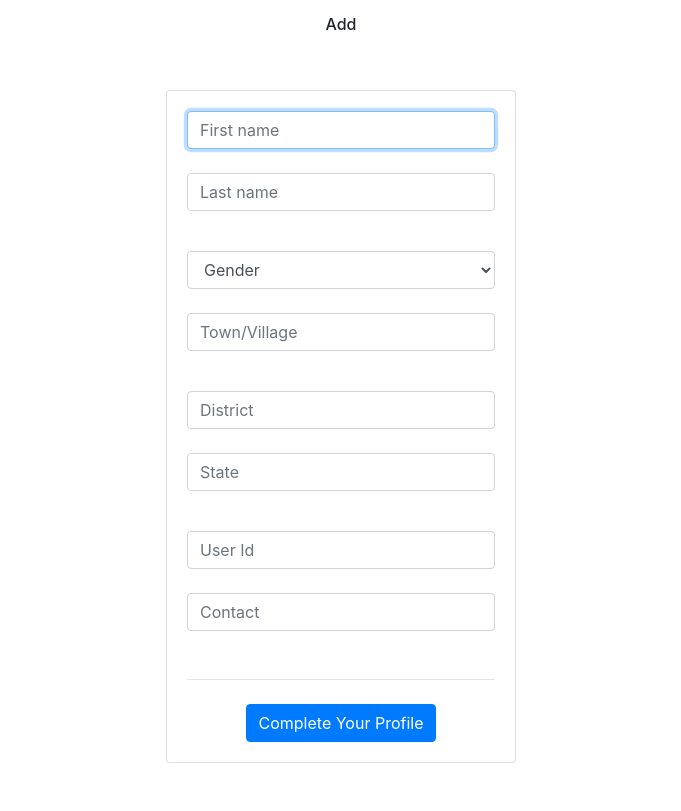
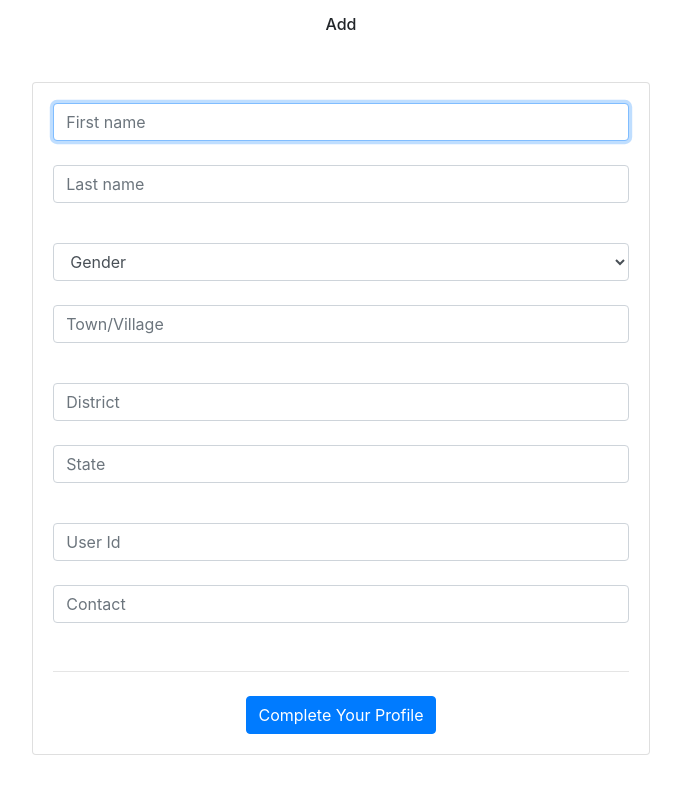
Before and after one commit to Tejas-Gosavi/Farmer-Management-System, a Flask app: template templates/complete.html in a window 1280 px wide. Shown: the whole page, without its empty margins (299-980 px from the left). After the commit the page ends 755 px from the top, so only its background shows below. Run offline with Flask 2, Linux system fonts and the light colour scheme; the template is opened without the code that fills it, so the values that code supplies are empty; some libraries are stand-ins or nearby versions.

Commit message:
removed few bugs and added comments

```diff
--- a/templates/complete.html
+++ b/templates/complete.html
@@ -14,8 +14,7 @@
 	<body>
 		<h6 class="text-center" id="msg">Add {{ table }}</h6>
 		<div class="container">
-			<div class="row">
-				<div class="col-sm-9 col-md-7 col-lg-4 mx-auto">
+				<div class="col-sm-9 col-md-7 mx-auto">
 					<div class="card card-signin my-5">
 						<div class="card-body">
 							<form action="{{ url_for('complete') }}" autocomplete="off" method="POST">
```
